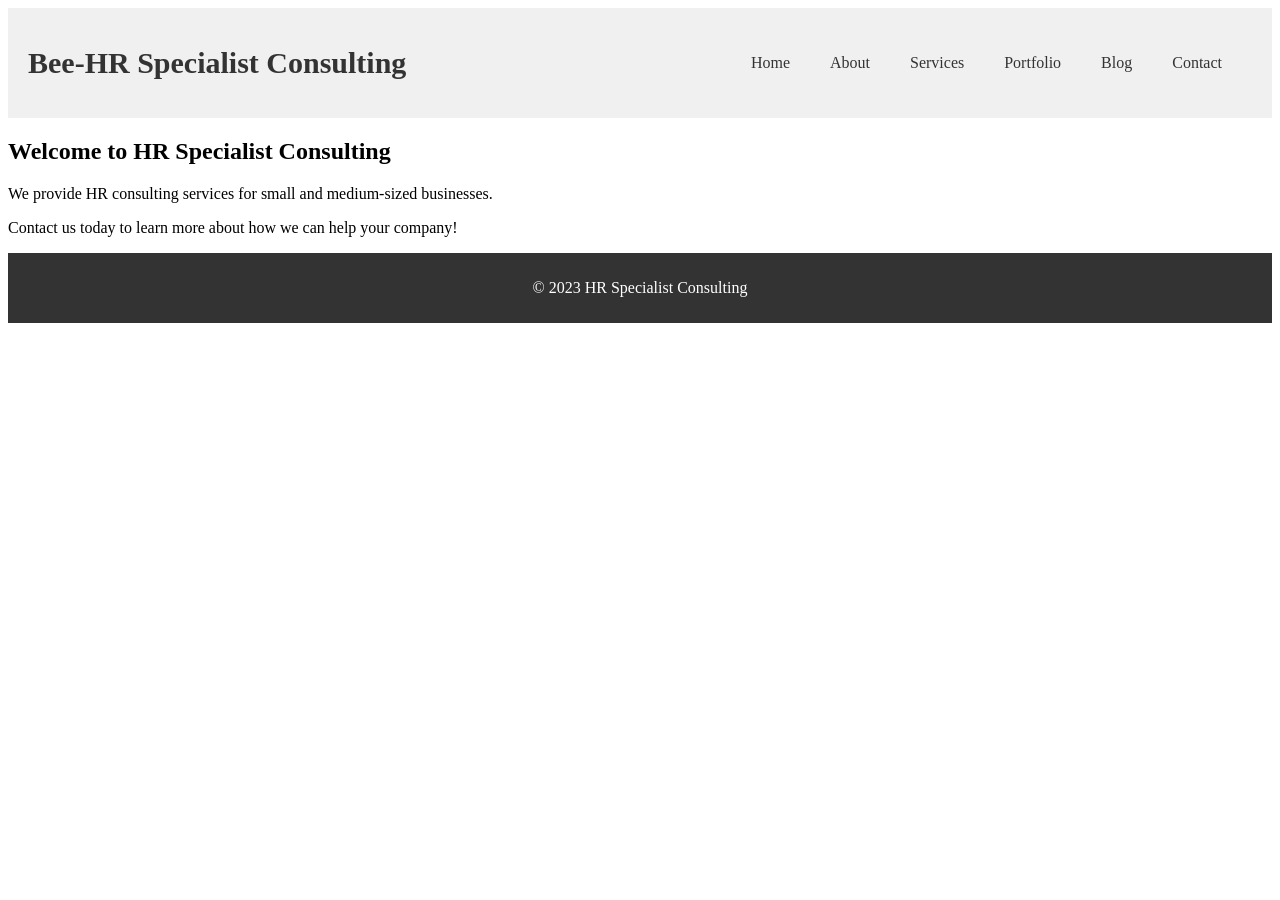
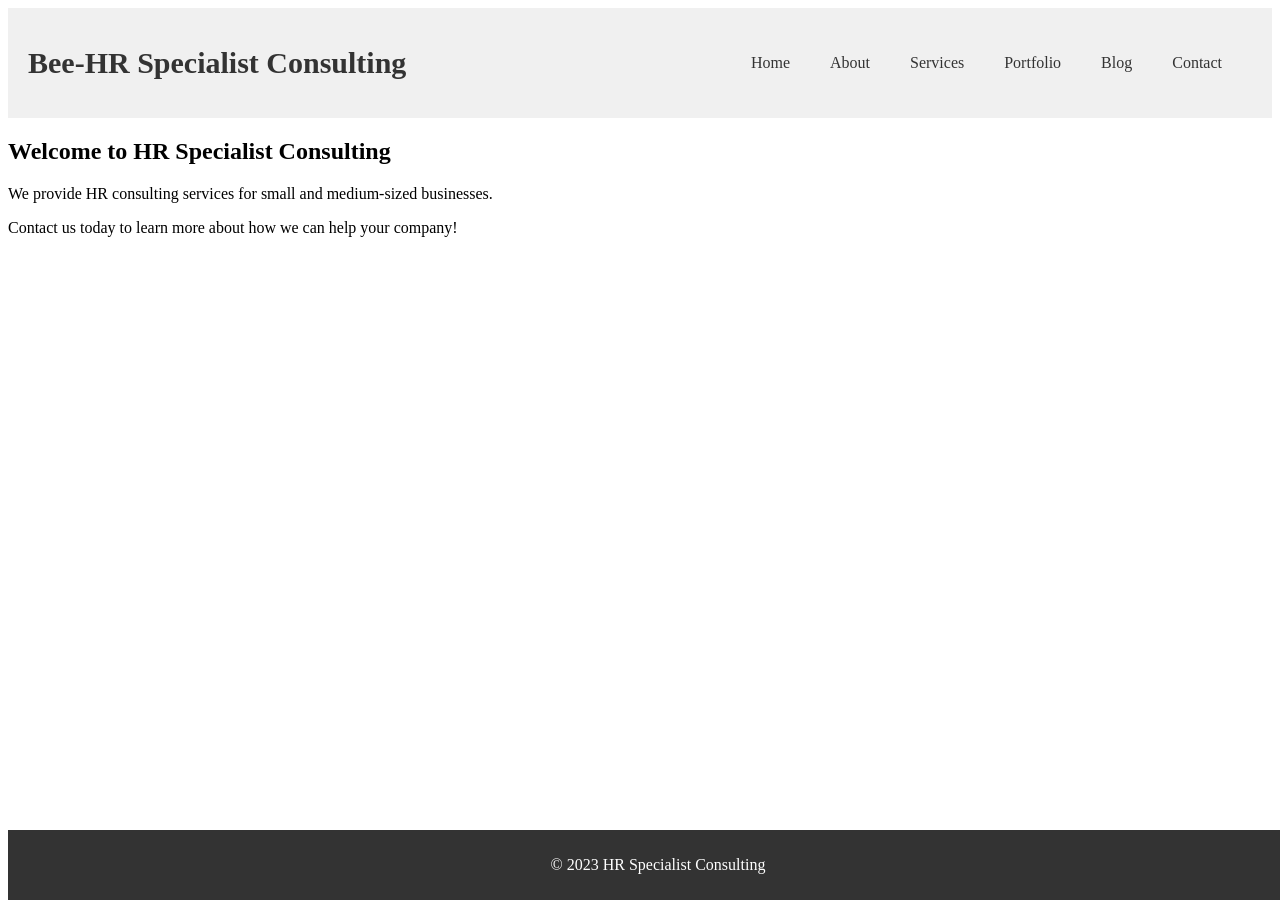
Before and after one commit to beeHR/Bee-HR-Consulting, a Jekyll site: the page built from index.html, in a window 1280 px wide. Built offline with Jekyll 4.4.1, drawn with Linux system fonts in a browser that asks for light colours.

Commit message:
Update style.css

```diff
--- a/css/style.css
+++ b/css/style.css
@@ -42,4 +42,7 @@ footer {
   color: #FFF;
   padding: 10px;
   text-align: center;
+  position: fixed;
+  bottom: 0;
+  width: 100%;
 }
```
